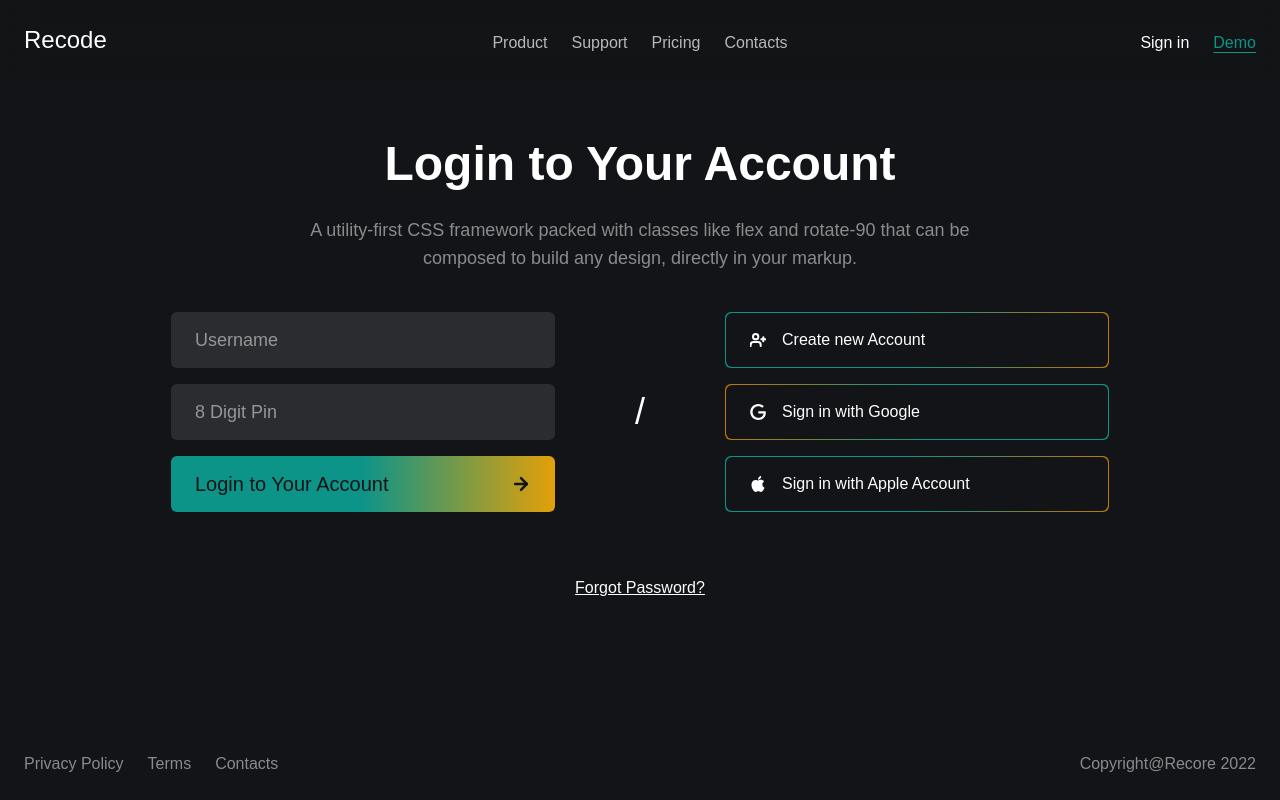
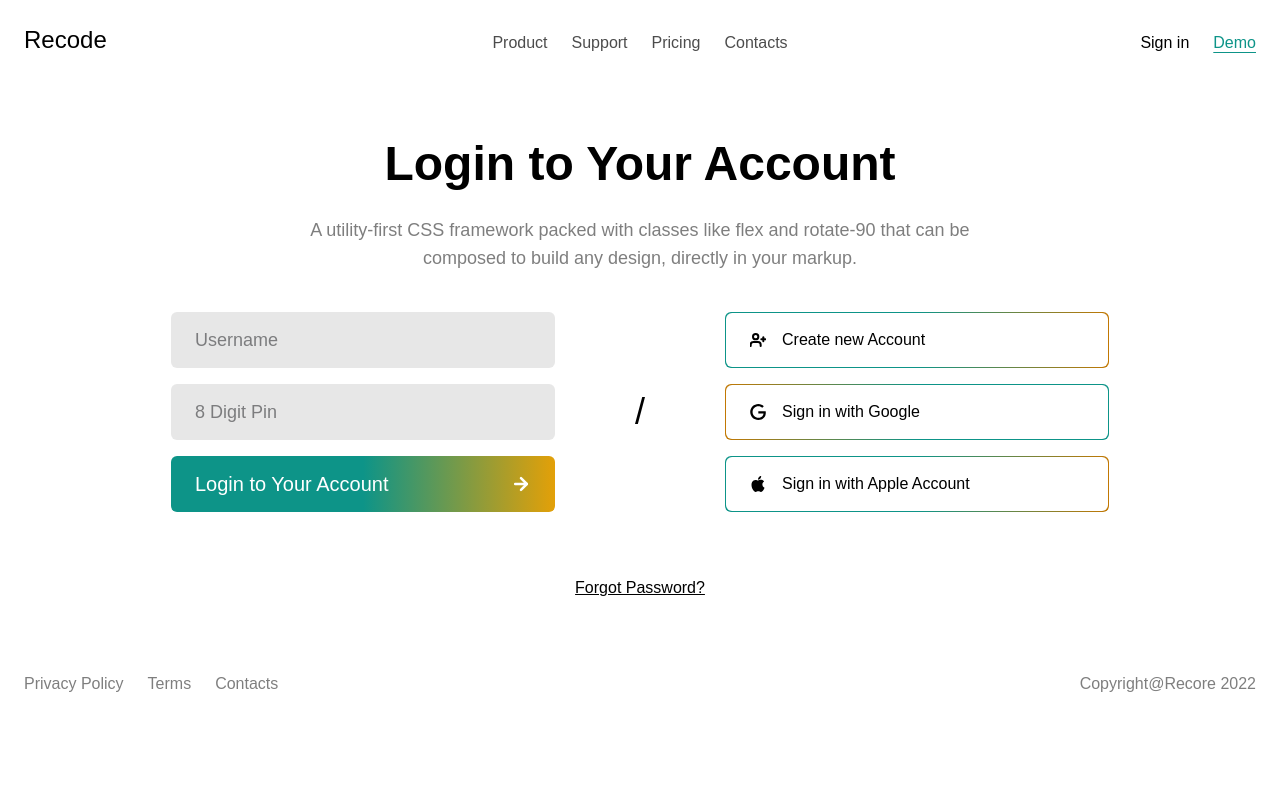
Before and after one commit to yaroslavnosenko/recode-ui, a Next.js app: page /auth in a window 1280 px wide. Built offline with nearby package versions, Linux system fonts and the light colour scheme.

Commit message:
started light theme

```diff
--- a/components/web/cta-button.tsx
+++ b/components/web/cta-button.tsx
@@ -6,7 +6,7 @@ import { ROUTES } from 'configs'
 export const CtaButton = () => {
   return (
     <Link
-      className="active:opacity-50 flex font-medium items-center justify-between py-3 px-5 rounded-full text-md text-dark-900 bg-gradient-to-r from-brand via-brand to-yellow-400 hover:to-yellow-500"
+      className="active:opacity-50 flex font-medium items-center justify-between py-3 px-5 rounded-full text-md text-white dark:text-dark-900 bg-gradient-to-r from-brand via-brand to-yellow-400 hover:to-yellow-500"
       href={ROUTES.AUTH}
     >
       Get Started
--- a/components/web/header.tsx
+++ b/components/web/header.tsx
@@ -13,7 +13,7 @@ const LINKS = [
 
 export const Header = () => {
   return (
-    <header className="bg-dark-900/70 fixed w-screen z-50 backdrop-blur-lg">
+    <header className="bg-light-100/70 dark:bg-dark-900/70 fixed w-screen z-50 backdrop-blur-lg">
       <Container>
         <div className="grid grid-cols-2 md:grid-cols-[1fr_minmax(0,_1fr)_1fr] items-baseline py-6">
           <div>
--- a/components/web/layout.tsx
+++ b/components/web/layout.tsx
@@ -4,7 +4,7 @@ import { Footer, Header } from 'components/web'
 
 export const Layout = ({ children }: PropsWithChildren) => {
   return (
-    <div className="min-h-screen bg-dark-900 text-white flex flex-col">
+    <div className="min-h-scree flex flex-col">
       <Header />
       <main className="flex-1 pt-20">{children}</main>
       <Footer />
--- a/components/web/pricing.tsx
+++ b/components/web/pricing.tsx
@@ -48,11 +48,12 @@ export const Pricing = () => {
         <Feature>Both a mobile and a desktop version of the menu</Feature>
       </div>
       <div>
-        <Phone colorClasses="bg-dark-700">
+        <Phone colorClasses="dark:bg-dark-700 bg-light-300">
           <div className="px-6 text-center">
             <p className="text-md mb-4">Scan QR Code bellow to see demo</p>
-            <div className="bg-dark-700">
+            <div className="dark:bg-dark-700 bg-light-300">
               <Image
+                className=""
                 alt="Demo QR Code"
                 src={'/qr-demo.svg'}
                 width="280"
--- a/pages/auth/index.tsx
+++ b/pages/auth/index.tsx
@@ -16,18 +16,18 @@ const LoginForm = () => {
       <div className="flex-1 md:max-w-sm">
         <div>
           <input
-            className="text-lg placeholder:text-white placeholder:opacity-50 h-14 px-6 rounded-md bg-white/10 w-full block border-none focus:ring-2 focus:ring-brand"
+            className="text-lg placeholder:text-dark-900 placeholder:opacity-50 h-14 px-6 rounded-md bg-dark-900/10 w-full block border-none focus:ring-2 focus:ring-brand"
             type="text"
             placeholder="Username"
           />
           <input
-            className="mt-4 text-lg placeholder:text-white placeholder:opacity-50 h-14 px-6 rounded-md bg-white/10 w-full block border-none focus:ring-2 focus:ring-brand"
+            className="mt-4 text-lg placeholder:text-dark-900 placeholder:opacity-50 h-14 px-6 rounded-md bg-dark-900/10 w-full block border-none focus:ring-2 focus:ring-brand"
             type="password"
             placeholder="8 Digit Pin"
             maxLength={8}
             minLength={8}
           />
-          <button className="active:opacity-50 flex font-medium items-center justify-between mt-4 h-14 px-6 rounded-md text-xl w-full text-dark-900 bg-gradient-to-r from-brand via-brand to-yellow-400 hover:to-yellow-500">
+          <button className="active:opacity-50 flex font-medium items-center justify-between mt-4 h-14 px-6 rounded-md text-xl w-full text-light-100 dark:text-dark-900 bg-gradient-to-r from-brand via-brand to-yellow-400 hover:to-yellow-500">
             <p>Login to Your Account</p>
             <FiArrowRight strokeWidth={3} />
           </button>
@@ -45,7 +45,7 @@ const LoginForm = () => {
               key={link.text}
             >
               <Link
-                className="rounded-md h-full flex px-6 items-center text-md w-full text-white bg-dark-900 hover:bg-transparent"
+                className="rounded-md h-full flex px-6 items-center text-md w-full bg-light-100 dark:text-white dark:bg-dark-900 hover:bg-transparent hover:text-light-100"
                 href="/"
               >
                 {link.icon}
--- a/pages/index.tsx
+++ b/pages/index.tsx
@@ -26,7 +26,11 @@ export default function Index() {
         <div className="py-16 md:py-32">
           <div className="text-center max-w-2xl mx-auto">
             <h1 className="font-medium text-3xl md:text-5xl leading-normal">
-              Recode <span className="opacity-50">QR Code</span> Menu
+              Recode{' '}
+              <span className="text-brand dark:text-light-100 dark:opacity-50">
+                QR Code
+              </span>{' '}
+              Menu
             </h1>
             <p className="opacity-50 text-lg font-light mt-4">
               A utility-first CSS framework packed with classes like flex and
@@ -39,7 +43,7 @@ export default function Index() {
               <CtaButton />
             </div>
             <Link
-              className="hover:opacity-70 active:opacity-50 inline-flex font-medium items-center justify-between py-3 px-5 text-md text-white"
+              className="hover:opacity-70 active:opacity-50 inline-flex font-medium items-center justify-between py-3 px-5 text-md dark:text-white"
               href={ROUTES.QR('demo')}
             >
               <p className="mr-4">See Demo</p>
@@ -83,7 +87,7 @@ export default function Index() {
             />
           </div>
           <div>
-            <Phone colorClasses="bg-dark-700">
+            <Phone colorClasses="bg-light-300 dark:bg-dark-700">
               <Image
                 className="rounded-3xl"
                 alt="Screenshot Dark"
@@ -146,7 +150,7 @@ export default function Index() {
       {/* PRICING */}
       <Container>
         <div
-          className="py-16 md:py-32 max-w-5xl items-center mx-auto border-t border-t-dark-700"
+          className="py-16 md:py-32 max-w-5xl items-center mx-auto border-t dark:border-t-dark-700 border-t-light-300"
           id="pricing"
         >
           <Pricing />
```
